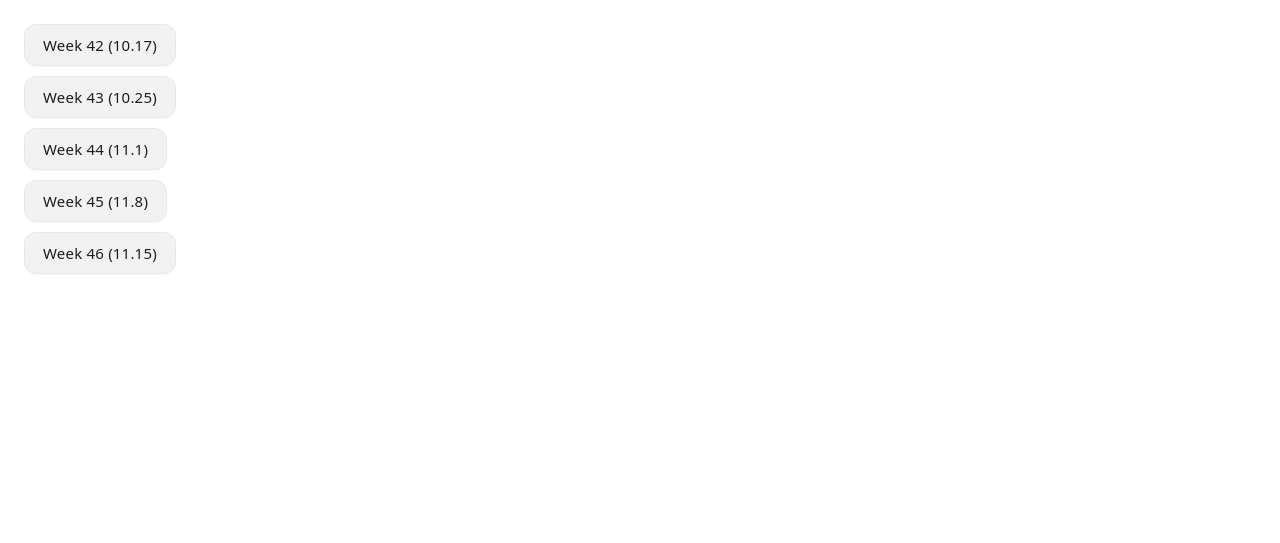
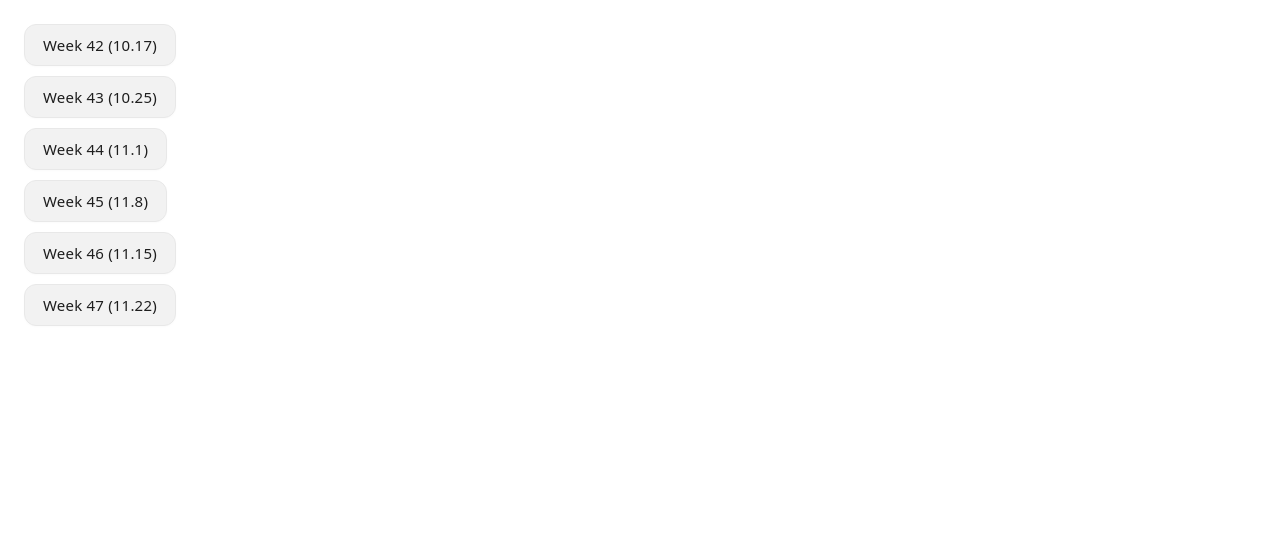
Before and after one commit to listrt/week, a plain HTML site: page en/2026/index.html in a window 1280 px wide. Shown: the top 543 px of the page. Drawn offline with Linux system fonts and the light colour scheme.

Commit message:
Add link for Week 47 in index.html

```diff
--- a/en/2026/index.html
+++ b/en/2026/index.html
@@ -112,6 +112,7 @@
     <a href="https://week.rangtt.com/2026/W44.txt" target="_blank" rel="noopener noreferrer" class="btn">Week 44 (11.1)</a>
     <a href="https://week.rangtt.com/2026/W45.txt" target="_blank" rel="noopener noreferrer" class="btn">Week 45 (11.8)</a>
     <a href="https://week.rangtt.com/2026/W46.txt" target="_blank" rel="noopener noreferrer" class="btn">Week 46 (11.15)</a>
+    <a href="https://week.rangtt.com/2026/W46.txt" target="_blank" rel="noopener noreferrer" class="btn">Week 47 (11.22)</a>
   </div>
 
   <div class="signature" aria-hidden="true">Rangtt</div>
```
